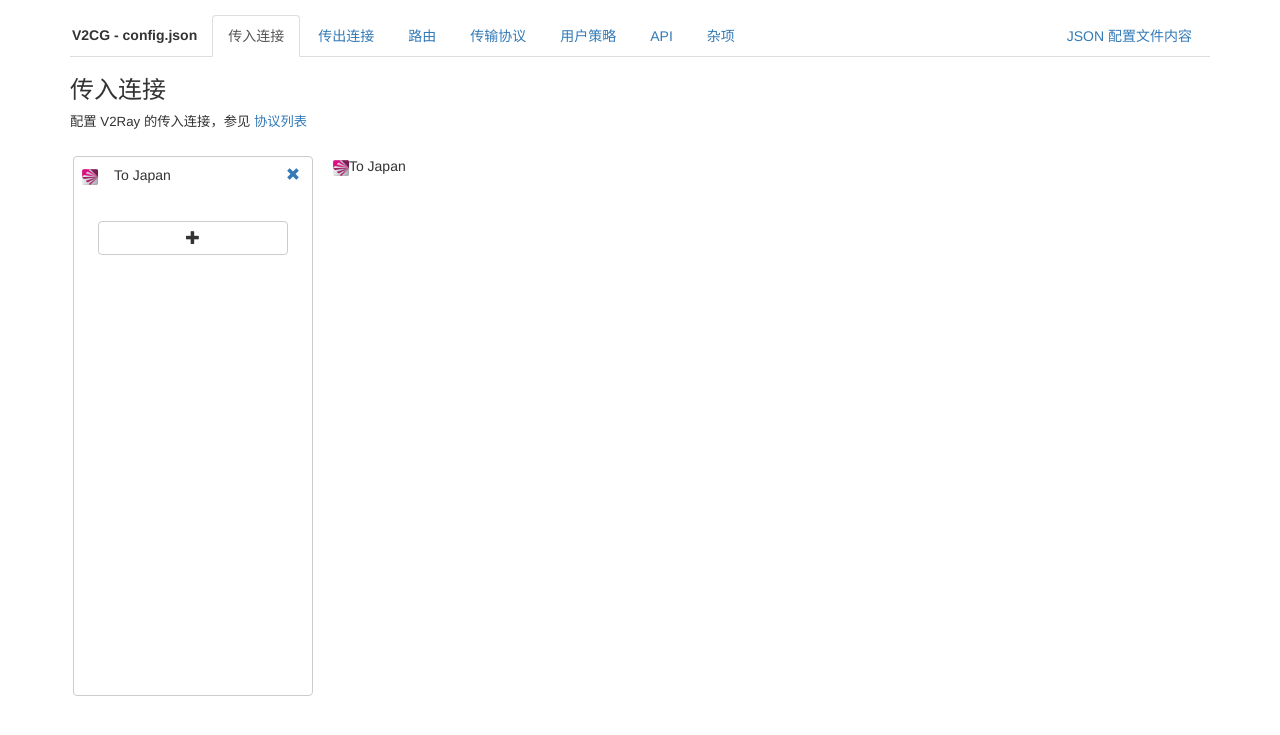
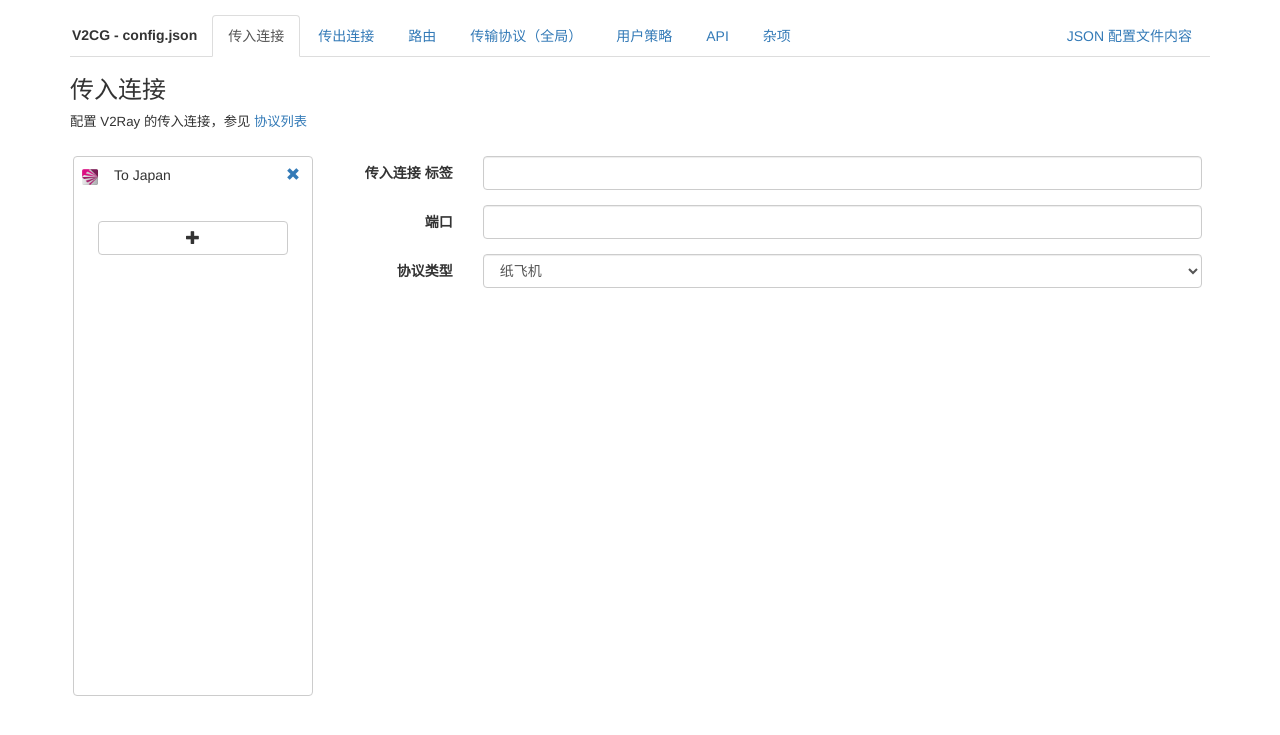
Before and after one commit to twursc/v2cg, a PHP site: page / in a window 1280 px wide, after a click on "传入连接". Shown: the top 735 px of the page. Run offline with PHP 8.4, Linux system fonts and the light colour scheme.

Commit message:
Project save

```diff
--- a/index.php
+++ b/index.php
@@ -1,5 +1,5 @@
 <!DOCTYPE html>
-<html lang="zh-CN">
+<html lang="zh-CN" class="theme-light">
 <head>
     <meta charset="utf-8">
     <meta http-equiv="X-UA-Compatible" content="IE=edge">
@@ -15,9 +15,6 @@
 </head>
 
 <body>
-
-
-
     <div class="container" style="padding:15px;">
         <div>
             <!-- Nav tabs -->
@@ -27,7 +24,7 @@
                 <li role="presentation"><a href="#inbounds" aria-controls="home" role="tab" data-toggle="tab">Inbounds</a></li>
                 <li role="presentation"><a href="#outbounds" aria-controls="profile" role="tab" data-toggle="tab">Outbounds</a></li>
                 <li role="presentation"><a href="#routing" aria-controls="messages" role="tab" data-toggle="tab">Routing</a></li>
-                <li role="presentation"><a href="#transport" aria-controls="settings" role="tab" data-toggle="tab">Transports</a></li>
+                <li role="presentation"><a href="#transport" aria-controls="settings" role="tab" data-toggle="tab">Transports (Global)</a></li>
                 <li role="presentation"><a href="#policy" aria-controls="settings" role="tab" data-toggle="tab">Policy</a></li>
                 <li role="presentation"><a href="#api" aria-controls="settings" role="tab" data-toggle="tab">API</a></li>
                 <li role="presentation"><a href="#miscellaneous" aria-controls="settings" role="tab" data-toggle="tab">Miscellaneous</a></li>
@@ -37,10 +34,12 @@
             <!-- Tab panes -->
             <div class="tab-content">
                 <div role="tabpanel" class="tab-pane active" id="home">Home...</div>
+
                 <div role="tabpanel" class="tab-pane" id="inbounds">
                     <h3>Inbounds</h3>
                     <p class="panedesc">Configure inbound connections, see <a target="_blank" href="https://www.v2ray.com/chapter_02/02_protocols.html">Protocols</a></p>
                     <ul class="list-inline">
+
                         <li class="inline-item" id="inbounds-list">
                             <div class="conn-table-container">
                                 <table class="table table-hover">
@@ -56,12 +55,37 @@
                                 <button class="btn btn-default inlist-button"><span class="glyphicon glyphicon-plus" aria-hidden="true"></span></button>
                             </div>
                         </li>
-                        <li class="inline-item" id="inbound-config">
+
+                        <li class="inline-item" id="inbound-config" style="width: calc(100% - 260px);">
                             <div class="conn-table-container">
-                                <table>
-                                    <tr data-inbound-tag="to-japan" data-inbound-primary="1">
-                                        <td><img src="./resources/protocol-icons/vmess.png" style="width: 16px"></td><td>To Japan</td><td></td></tr>
-                                </table>
+                                <form class="form-horizontal">
+                                    <div class="form-group">
+                                        <label for="inboundTag" class="col-sm-2 control-label">Inbound Tag</label>
+                                        <div class="col-sm-10">
+                                            <input type="text" class="form-control" id="inboundTag" placeholder="">
+                                        </div>
+                                    </div>
+
+                                    <div class="form-group">
+                                        <label for="listenPort" class="col-sm-2 control-label">Port</label>
+                                        <div class="col-sm-10">
+                                            <input type="number" class="form-control" id="listenPort" placeholder="">
+                                        </div>
+                                    </div>
+
+                                    <div class="form-group">
+                                        <label for="protocol" class="col-sm-2 control-label">Protocol</label>
+                                        <div class="col-sm-10">
+                                            <select class="form-control" id="protocol">
+                                                <option value="shadowsocks">Shadowsocks</option>
+                                                <option value="socks5">Socks5</option>
+                                                <option value="http">HTTP</option>
+                                                <option value="vmess">VMess</option>
+                                                <option value="dokodemo-door">どこでもドア</option>
+                                            </select>
+                                        </div>
+                                    </div>
+                                </form>
                             </div>
                         </li>
                     </ul>
@@ -89,9 +113,23 @@
                 <div role="tabpanel" class="tab-pane" id="jsoncontent">
                     <h3>JSON Content</h3>
                     <p class="panedesc">Contents below are according to your configurations before, it can be used directly by V2Ray by pasting it into <code>config.json</code></p>
-                    <textarea class="jsonContent form-control" style="height: 540px;" onchange="jsonStorage.setItem('nz.v2cg.storage.content', this.value)">{}</textarea>
+                    <textarea class="jsonContent form-control" style="height: 540px; min-width: 100%; max-width: 100%;" onchange="jsonStorage.setItem('nz.v2cg.storage.content', this.value)">{}</textarea>
+                    <br><button class="btn btn-primary" onclick="parseJson($('textarea.jsonContent').val());">解析当前 JSON</button>
                 </div>
             </div>
+        </div>
+    </div>
+
+    <div class="proto_tmpl_container" style="display: none">
+        <div class="proto_tmpl" id="vmess">
+            <table class="table table-bordered">
+                <thead>
+                    <tr><td>Email</td><td>UUID</td><td>Level</td><td>Alter ID</td></tr>
+                </thead>
+                <tbody>
+                    <tr>
+                </tbody>
+            </table>
         </div>
     </div>
 </body>
@@ -102,7 +140,23 @@
 <script src="./language/language_zh-CN.js"></script>
 <script src="./resources/config_handler.js"></script>
 <script>
+    content = [];
     jsonStorage = window.localStorage;
     $('textarea.jsonContent').val(jsonStorage.getItem("nz.v2cg.storage.content"));
+    window.onload = function() {
+        applyI18N();
+        parseJson($('textarea.jsonContent').val());
+    }
+
+    function parseJson(content) {
+        try {
+            content = JSON.parse(content);
+            console.log(content);
+        } catch(e) {
+            alert(e);
+            console.error(e);
+        }
+        console.log("Inbound", content.inbound);
+    }
 </script>
 </html>
--- a/language/i18N_Loader.js
+++ b/language/i18N_Loader.js
@@ -1,7 +1,7 @@
 i18N = {};
 using_language = $('html').attr('lang');
 
-window.onload = function() {
+function applyI18N() {
     if (typeof i18N[using_language] != "undefined") {
         $('*').each(function (v, k) {
             if (typeof i18N[using_language][k.innerHTML] == "string") {
--- a/language/language_zh-CN.js
+++ b/language/language_zh-CN.js
@@ -3,11 +3,16 @@ i18N["zh-CN"] = {
     "Outbounds": "传出连接",
     "Routing": "路由",
     "Policy": "用户策略",
-    "Transports": "传输协议",
+    "Transports (Global)": "传输协议（全局）",
     "Miscellaneous": "杂项",
     "Logging": "日志",
     "Statistics": "流量统计",
     "JSON Content": "JSON 配置文件内容",
     "Contents below are according to your configurations before, it can be used directly by V2Ray by pasting it into <code>config.json</code>": "下面文本框中的内容是根据前面的配置实时更新的 JSON，将其填入 <code>config.json</code> 可直接用于 V2Ray。",
-    "Configure inbound connections, see <a target=\"_blank\" href=\"https://www.v2ray.com/chapter_02/02_protocols.html\">Protocols</a>": "配置 V2Ray 的传入连接，参见 <a target=\"_blank\" href=\"https://www.v2ray.com/chapter_02/02_protocols.html\">协议列表</a>"
+    "Configure inbound connections, see <a target=\"_blank\" href=\"https://www.v2ray.com/chapter_02/02_protocols.html\">Protocols</a>": "配置 V2Ray 的传入连接，参见 <a target=\"_blank\" href=\"https://www.v2ray.com/chapter_02/02_protocols.html\">协议列表</a>",
+    "Inbound Tag": "传入连接 标签",
+    "Port": "端口",
+    "Protocol": "协议类型",
+    "Shadowsocks": "纸飞机",
+    "どこでもドア": "任意门"
 };
--- a/resources/stylesheet.css
+++ b/resources/stylesheet.css
@@ -23,3 +23,13 @@
 #inbounds .list-inline li#inbounds-list .inbound-obj { cursor: pointer; }
 #inbounds .list-inline li#inbounds-list .inbound-icon { width: 32px; }
 #inbounds .list-inline li#inbounds-list .inbound-operation { text-align: right; }
+
+
+/* Theme Dark */
+html.theme-dark body {
+    background-color: #212121;
+}
+
+html.theme-dark * {
+    color: #eee;
+}
```
Also changed, not shown: 1 other file.
